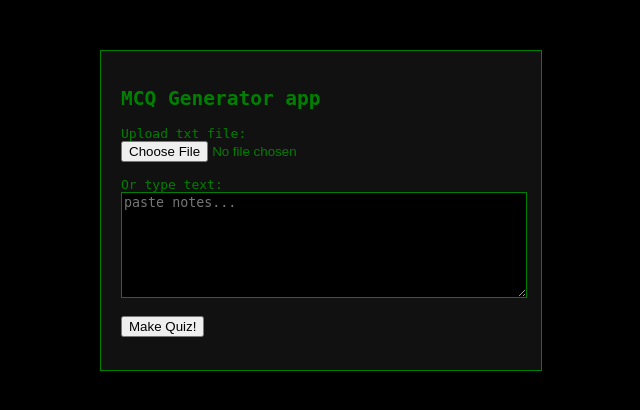
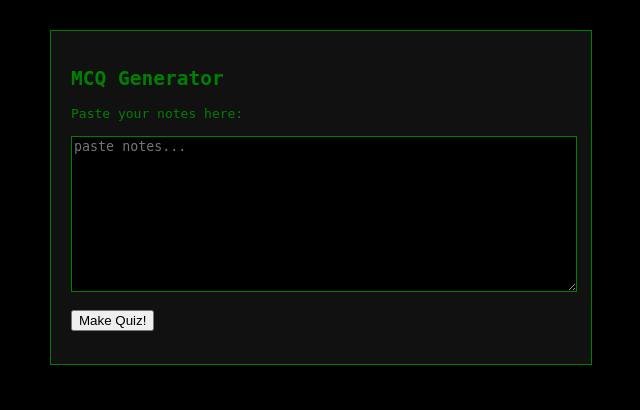
Before and after one commit to tharunkumarCYSEC/MCQ-MASTER, a Flask app: page / in a window 1280 px wide. Shown: the top 410 px of the page, without its empty margins (319-959 px from the left). Run offline with Flask 3, Linux system fonts and the light colour scheme.

Commit message:
remove file upload and streamline text MCQ generator

```diff
--- a/app.py
+++ b/app.py
@@ -9,55 +9,39 @@ def home():
 
 @app.route('/generate', methods=['POST'])
 def gen():
-    text_data = ""
-
-    # check file upload
-    if 'file' in request.files:
-        f = request.files['file']
-        if f.filename != '':
-            try:
-                text_data = f.read().decode('utf-8', errors='ignore')
-            except Exception as e:
-                return jsonify({"success": False, "error": "File read error: " + str(e)})
-
-    # check text area input
-    if not text_data.strip():
-        text_data = request.form.get('text', '')
+    # only grab from text box now, no file handling needed
+    text_data = request.form.get('text', '')
 
     if not text_data.strip():
-        return jsonify({"success": False, "error": "Bro u need to type text or upload a file first!"})
+        return jsonify({"success": False, "error": "bro u pasted nothing smh"})
 
-    # Split text into clean sentences based on periods
+    # split text into clean sentences
     sentences = [s.strip() for s in text_data.replace('\n', ' ').split('.') if len(s.strip()) > 15]
 
     if len(sentences) < 4:
-        return jsonify({"success": False, "error": "Text is too short! Please provide at least 4 proper sentences so I can make choices."})
+        return jsonify({"success": False, "error": "need more text (at least 4 proper sentences) to make a quiz!"})
 
-    # Shuffle sentences so we pick different facts every time
     random.shuffle(sentences)
+    my_mcqs = []
+    num_q = min(3, len(sentences))
 
-    my_mcqs = []
-    num_questions = min(3, len(sentences))
-
-    for i in range(num_questions):
+    for i in range(num_q):
         correct_sent = sentences[i]
 
-        # Use other actual sentences from your notes as the wrong options (distractors)
+        # use other lines from the pasted text as wrong choices
         other_sentences = [s for s in sentences if s != correct_sent]
         wrong_choices = random.sample(other_sentences, min(3, len(other_sentences)))
 
-        # Fallback padding if text is slightly short on sentences
         while len(wrong_choices) < 3:
-            wrong_choices.append("This option is completely unrelated to your notes.")
+            wrong_choices.append("This option is completely unrelated to your text.")
 
-        # Combine correct answer with wrong choices and shuffle them
         options = wrong_choices + [correct_sent]
         random.shuffle(options)
         correct_index = options.index(correct_sent)
 
         my_mcqs.append({
             "id": i + 1,
-            "question": f"Based on your notes, which of the following statements is true?",
+            "question": "Based on your notes, which of the following statements is correct?",
             "options": options,
             "correct": correct_index
         })
--- a/templates/index.html
+++ b/templates/index.html
@@ -1,35 +1,31 @@
 <!DOCTYPE html>
 <html>
 <head>
-    <title>my quiz maker</title>
+    <title>mcq master</title>
     <style>
         body { background: black; color: green; font-family: monospace; }
-        .box { width: 400px; margin: 50px auto; background: #111; padding: 20px; border: 1px solid green; }
-        textarea { width: 100%; height: 100px; background: black; color: green; border: 1px solid green; }
-        .error { color: red; }
+        .box { width: 500px; margin: 30px auto; background: #111; padding: 20px; border: 1px solid green; }
+        textarea { width: 100%; height: 150px; background: black; color: green; border: 1px solid green; }
+        .error { color: red; font-weight: bold; }
+        .q-card { background: #1a1a1a; padding: 10px; margin-top: 10px; border-left: 3px solid green; }
     </style>
 </head>
 <body>
 
     <div class="box">
-        <h2>MCQ Generator app</h2>
-
-        <label>Upload txt file:</label><br>
-        <input type="file" id="fileBox"><br><br>
-
-        <label>Or type text:</label><br>
+        <h2>MCQ Generator</h2>
+        <label>Paste your notes here:</label><br><br>
         <textarea id="textBox" placeholder="paste notes..."></textarea><br><br>
-
         <button id="makeBtn" type="button">Make Quiz!</button>
-
         <p id="err" class="error"></p>
     </div>
 
     <div id="quizDiv" class="box" style="display:none;">
-        <h2>Here is your quiz:</h2>
+        <h2>Your Quiz:</h2>
         <div id="questionsArea"></div>
+        <br>
         <button type="button" onclick="checkScore()">Check Score</button>
-        <h3 id="scoreBox"></h3>
+        <h3 id="scoreBox" style="color: yellow;"></h3>
     </div>
 
     <script>
@@ -37,16 +33,12 @@
 
         document.getElementById('makeBtn').onclick = async function() {
             document.getElementById('err').innerText = "";
+            document.getElementById('scoreBox').innerText = "";
 
-            let fInput = document.getElementById('fileBox').files[0];
             let tInput = document.getElementById('textBox').value;
 
-            let data = new FormData();
-            if (fInput) {
-                data.append('file', fInput);
-            } else {
-                data.append('text', tInput);
-            }
+            let data = new URLSearchParams();
+            data.append('text', tInput);
 
             let res = await fetch('/generate', {
                 method: 'POST',
@@ -66,12 +58,13 @@
 
             for (let i = 0; i < allQuestions.length; i++) {
                 let q = allQuestions[i];
-                let html = "<p><b>Q" + (i+1) + ": " + q.question + "</b></p>";
+                let html = `<div class="q-card"><p><b>Q${i+1}: ${q.question}</b></p>`;
 
                 for (let j = 0; j < q.options.length; j++) {
-                    html += '<input type="radio" name="q_' + q.id + '" value="' + j + '"> ' + q.options[j] + '<br>';
+                    html += `<label><input type="radio" name="q_${q.id}" value="${j}"> ${q.options[j]}</label><br>`;
                 }
-                area.innerHTML += html + "<br>";
+                html += `</div>`;
+                area.innerHTML += html;
             }
 
             document.getElementById('quizDiv').style.display = "block";
@@ -81,14 +74,14 @@
             let score = 0;
             for (let i = 0; i < allQuestions.length; i++) {
                 let q = allQuestions[i];
-                let chosen = document.querySelector('input[name="q_' + q.id + '"]:checked');
+                let chosen = document.querySelector(`input[name="q_${q.id}"]:checked`);
                 if (chosen) {
                     if (parseInt(chosen.value) == q.correct) {
-                        score = score + 1;
+                        score++;
                     }
                 }
             }
-            document.getElementById('scoreBox').innerText = "You got " + score + " / " + allQuestions.length;
+            document.getElementById('scoreBox').innerText = `Score: ${score} / ${allQuestions.length}`;
         }
     </script>
 </body>
```
